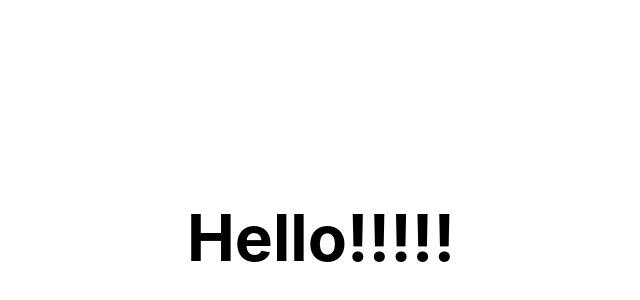
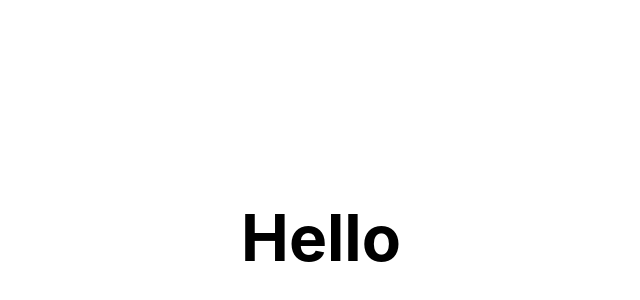
Before and after one commit to ejade2816/nextjs-redhat, a Next.js app: page / in a window 1280 px wide. Shown: the part 162-462 px from the top of the page, without its empty margins (319-959 px from the left). Built offline with nearby package versions, Linux system fonts and the light colour scheme.

Commit message:
Update index.js

```diff
--- a/pages/index.js
+++ b/pages/index.js
@@ -12,7 +12,7 @@ export default function Home() {
       </Head>
       <main className={styles.main}>
         <h1 className={styles.title}>
-          Hello!!!!!
+          Hello
         </h1>
       </main>
     </div>
```
